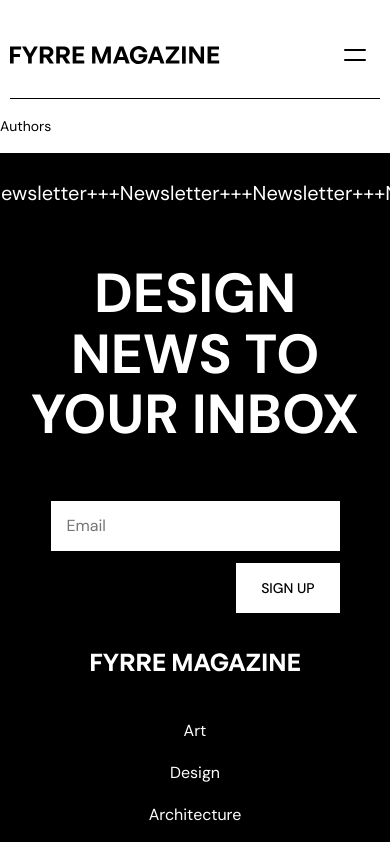
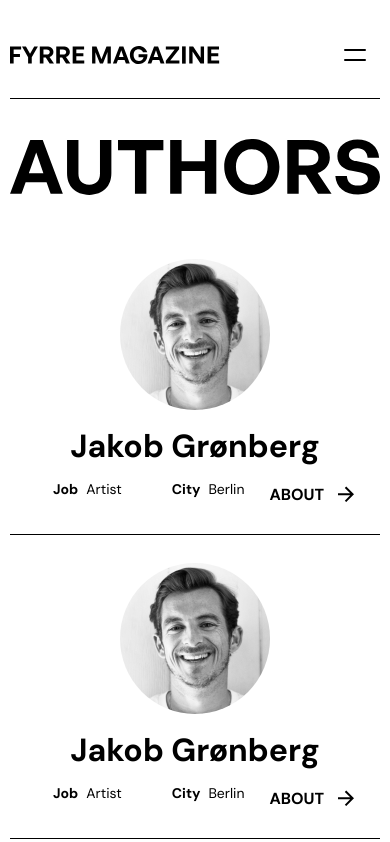
Before and after one commit to den-ffv/magazine, a React (Vite) app: page /authors in a window 390 px wide. Shown: the top 842 px of the page. Built offline with nearby package versions, Linux system fonts and the light colour scheme.

Commit message:
created authors, podcast, magazin pages

```diff
--- /dev/null
+++ b/src/components/AuthorCard/AuthorCard.jsx
@@ -0,0 +1,31 @@
+import React from "react";
+import { Link } from "react-router-dom";
+import "./AuthorCard.scss";
+import author from "../../img/author.jpg";
+import ButtonAll from "../ButtonAll/ButtonAll";
+
+function AuthorCard() {
+  return (
+    <div className='author'>
+      <div className='author__wrapepr'>
+        <img className='author__img' src={author} alt='author' />
+        <h2 className='home-post__title home-author-card__title'>
+          Jakob Grønberg
+        </h2>
+      </div>
+      <div className='author__contetn'>
+        <div class='text-content__information-post author__information-post'>
+          <p>
+            <span>Job</span>Artist
+          </p>
+          <p>
+            <span>City</span>Berlin
+          </p>
+          <ButtonAll to={"full-author"} text={"About"} />
+        </div>
+      </div>
+    </div>
+  );
+}
+
+export default AuthorCard;
--- /dev/null
+++ b/src/components/AuthorCard/AuthorCard.scss
@@ -0,0 +1,98 @@
+.author {
+  display: flex;
+  align-items: center;
+  border-bottom: 1px solid #000;
+  justify-content: space-between;
+  padding: 0px 0px 48px 0px;
+  margin: 0px 0px 48px 0px;
+  &:last-child{
+    border: 0;
+  }
+  &__img{
+    border-radius: 50%;
+    margin: 0 48px 0 0;
+  }
+  &__wrapepr{
+    display: flex;
+    align-items:center;
+  }
+  h2 {
+    margin: 0;
+  }
+  &__contetn {
+    display: flex;
+    align-items: center;
+  }
+  &__information-post {
+    margin: 0px 0px 0px 0px;
+    p{
+      margin: 0px 90px 0px 0px;
+    }
+  }
+}
+@media(max-width: 950px){
+  .author {
+    display: flex;
+    align-items: center;
+    border-bottom: 1px solid #000;
+    justify-content: space-between;
+    padding: 0px 0px 48px 0px;
+    margin: 0px 0px 48px 0px;
+
+    flex-direction: column;
+
+    &:last-child{
+      border: 0;
+    }
+    &__img{
+      border-radius: 50%;
+      margin: 0 48px 0 0;
+    }
+    &__wrapepr{
+      display: flex;
+      align-items:center;
+    }
+
+    &__contetn {
+      display: flex;
+      align-items: center;
+    }
+    &__information-post {
+      flex-direction: row;
+      margin: 20px 0px 0px 0px;
+      p{
+        margin: 0px 50px 0px 0px;
+      }
+    }
+  }
+}
+@media(max-width: 425px){
+  .author {
+    padding: 0px 0px 28px 0px;
+    margin: 0px 0px 28px 0px;
+
+    &__img{
+      margin: 0 0 20px 0;
+    }
+    &__wrapepr{
+      flex-direction: column;
+    }
+
+    &__contetn {
+      display: flex;
+      align-items: center;
+    }
+    &__information-post {
+      flex-direction: row;
+      flex-wrap: wrap;
+      justify-content: space-around;
+      margin: 20px 0px 0px 0px;
+      p{
+        margin: 0px 25px 10px 25px;
+        &:last-child{
+          margin: 0;
+        }
+      }
+    }
+  }
+}
--- a/src/components/Header/Header.scss
+++ b/src/components/Header/Header.scss
@@ -4,7 +4,7 @@
   width: 100%;
   justify-content: space-between;
   align-items: center;
-  padding: 60px 0px 18px 0px;
+  padding: 68px 0px 18px 0px;
   border-bottom: 1px solid #000;
 }
 // .logo {
--- a/src/components/HomePodcast/HomePodcast.jsx
+++ b/src/components/HomePodcast/HomePodcast.jsx
@@ -4,7 +4,7 @@
 import { Link } from "react-router-dom";
 function HomePodcast() {
   return (
-    <Link to={'full-podcast'}>
+    <Link to={'/full-podcast'}>
       <div className='home-podcast-card'>
         <img src={podcastImg} alt='' />
         <h2 className='home-post__title home-podcast-card__title'>
--- /dev/null
+++ b/src/components/MagazinePost/MagazinePost.jsx
@@ -0,0 +1,47 @@
+import React from "react";
+import { Link } from "react-router-dom";
+import "./MagazinePost.scss";
+import homePost from "../../img/home-post.png";
+function MagazinPost() {
+  return (
+    <Link to={"/fullpost"}>
+      <div className='magazine-post-conteiter'>
+        <div className='text-content__information-post home-post-information-post'>
+          <div>
+            <p>
+              <span>Date</span>16. March 2022
+            </p>
+          </div>
+          <div>
+            <p className='text-content__tag'>art</p>
+          </div>
+        </div>
+        <img src={homePost} alt='img home post' />
+        <div>
+          <div>
+            <h2 className='home-post__title'>Hope dies last</h2>
+            <p className='home-post__paragraph text-content__paragraph'>
+              Lorem ipsum dolor sit amet, consectetur adipiscing elit, sed do
+              eiusmod tempor incididunt ut labore et dolore magna aliqua.
+              Egestas dui id ornare arcu odio ut sem. Cras ornare arcu dui
+              vivamus arcu felis bibendum ut. Porttitor leo a diam.
+            </p>
+          </div>
+          <div className='text-content__information-post home-post-information-post'>
+            <div>
+              <p>
+                <span>Text</span>Jakob Gronberg
+              </p>
+
+              <p>
+                <span>Duration</span>1 Min
+              </p>
+            </div>
+          </div>
+        </div>
+      </div>
+    </Link>
+  );
+}
+
+export default MagazinPost;
--- /dev/null
+++ b/src/components/MagazinePost/MagazinePost.scss
@@ -0,0 +1,23 @@
+.magazine-post-conteiter{
+  box-sizing: border-box;
+  max-width: 506px;
+  border: 1px solid #000;
+  padding: 48px;
+  margin-bottom: -1px;
+  margin-right: -1px;
+  img{
+    width: 100%;
+    margin: 32px 0px 32px 0px;
+  }
+}
+@media(max-width: 940px){
+  .magazine-post-conteiter{
+    max-width: 506px;
+    border: 1px solid #000;
+    padding: 25px;
+    img{
+      width: 100%;
+      margin: 15px 0px 15px 0px;
+    }
+  }
+}
--- /dev/null
+++ b/src/components/PodcastCard/PodcastCard.jsx
@@ -0,0 +1,32 @@
+import React from "react";
+import { Link } from "react-router-dom";
+import "./PodcastCard.scss";
+import podcastImg from "../../img/podcast-cover.jpg";
+import ButtonAll from "../ButtonAll/ButtonAll";
+
+function PodcastCard() {
+  return (
+    <div className='author podcast'>
+      <div className='author__wrapepr'>
+        <p className='podcast__number'>04</p>
+        <img className='podcast__img' src={podcastImg} alt='author' />
+        <h2 className='home-post__title podcast__title'>
+          The hidden messages of Jack Nielson
+        </h2>
+      </div>
+      <div className='author__contetn'>
+        <div class='text-content__information-post podcast__information-post'>
+          <p>
+            <span>Date</span>16. March 2022
+          </p>
+          <p>
+            <span>Duration</span>1hr 20min
+          </p>
+          <ButtonAll to={"full-podcast"} text={"Listen"} />
+        </div>
+      </div>
+    </div>
+  );
+}
+
+export default PodcastCard;
--- /dev/null
+++ b/src/components/PodcastCard/PodcastCard.scss
@@ -0,0 +1,50 @@
+.podcast {
+  &__number {
+    font-weight: 700;
+    font-size: 24px;
+    line-height: 120%;
+  }
+  &__img {
+    width: 240px;
+    margin: 0px 65px 0px 67px;
+  }
+  &__title {
+    max-width: 512px;
+  }
+  &__information-post {
+    margin: 0;
+    p {
+      margin: 0px 62px 0px 0px;
+    }
+  }
+}
+@media(max-width: 950px){
+  .podcast {
+    &__information-post {
+      margin: 30px 0px 0px 0px;
+      p {
+        margin: 0px 0px 10px 0px;
+      }
+    }
+  }
+}
+@media(max-width: 650px){
+  @media(max-width: 950px){
+    .podcast {
+      &__img {
+        width: 240px;
+        margin: 10px 5px 20px 5px;
+      }
+      &__title {
+        max-width: 312px;
+        text-align: center;
+      }
+      &__information-post {
+        margin: 30px 0px 0px 0px;
+        p {
+          margin: 0px 0px 10px 0px;
+        }
+      }
+    }
+  }
+}
--- a/src/pages/Authors.jsx
+++ b/src/pages/Authors.jsx
@@ -1,9 +1,23 @@
-import React from 'react'
+import React from "react";
+import authorsImg from "../img/authors.svg";
+import AuthorCard from "../components/AuthorCard/AuthorCard";
 
 function Authors() {
   return (
-    <div>Authors</div>
-  )
+    <div className='wrapper'>
+      <div >
+        <img className='header-img' src={authorsImg} alt='authors' />
+      </div>
+      <div className="authors-page-wrapper">
+        <AuthorCard/>
+        <AuthorCard/>
+        <AuthorCard/>
+        <AuthorCard/>
+        <AuthorCard/>
+        <AuthorCard/>
+      </div>
+    </div>
+  );
 }
 
-export default Authors
+export default Authors;
--- a/src/pages/Magazine.jsx
+++ b/src/pages/Magazine.jsx
@@ -1,9 +1,57 @@
-import React from 'react'
+import React from "react";
+import magazineImg from "../img/magazine.svg";
+import MagazinPost from "../components/MagazinePost/MagazinePost";
+import ButtonAll from "../components/ButtonAll/ButtonAll";
 
 function Magazine() {
   return (
-    <div>Magazine</div>
-  )
+    <div className='wrapper'>
+      <div>
+        <img className='header-img' src={magazineImg} alt='magazine' />
+      </div>
+      <div className='magazine-categories'>
+        <p>Categories</p>
+        <div className='magazine-categories__sort'>
+          <a href='#' className='text-content__tag'>
+            all
+          </a>
+          <a href='#' className='text-content__tag'>
+            art
+          </a>
+          <a href='#' className='text-content__tag'>
+            Street Art
+          </a>
+          <a href='#' className='text-content__tag'>
+            Sculptures
+          </a>
+        </div>
+      </div>
+      <div className='magazine-posts-wrapper'>
+        <MagazinPost />
+        <MagazinPost />
+        <MagazinPost />
+        <MagazinPost />
+        <MagazinPost />
+        <MagazinPost />
+        <MagazinPost />
+        <MagazinPost />
+        <MagazinPost />
+        <MagazinPost />
+        <MagazinPost />
+        <MagazinPost />
+        <MagazinPost />
+        <MagazinPost />
+        <MagazinPost />
+        <MagazinPost />
+        <MagazinPost />
+        <MagazinPost />
+      </div>
+      {/* <div className="magazine__next-btn"> next <img src="" alt="" /></div> */}
+      <div className='magazine-next-btn'>
+        <ButtonAll to={"authors"} text={"next"} />
+      </div>
+    </div>
+  );
 }
 
-export default Magazine
+export default Magazine;
--- a/src/pages/Podcast.jsx
+++ b/src/pages/Podcast.jsx
@@ -1,9 +1,23 @@
-import React from 'react'
+import React from "react";
+import podcastImg from "../img/podcast.svg"
+import PodcastCard from '../components/PodcastCard/PodcastCard';
 
 function Podcast() {
   return (
-    <div>Podcast</div>
-  )
+    <div className='wrapper'>
+      <div >
+        <img className='header-img' src={podcastImg} alt='podcast' />
+      </div>
+      <div className="podcast-page-wrapper">
+        <PodcastCard/>
+        <PodcastCard/>
+        <PodcastCard/>
+        <PodcastCard/>
+        <PodcastCard/>
+
+      </div>
+    </div>
+  );
 }
 
-export default Podcast
+export default Podcast;
--- a/src/pages/pages.scss
+++ b/src/pages/pages.scss
@@ -44,6 +44,84 @@
     grid-template-columns: repeat(2, 1fr);
   }
 }
+//=========== magazine pages=========
+
+.magazine-categories {
+  display: flex;
+  justify-content: space-between;
+  align-items: center;
+  margin: 50px 0px 70px 0px;
+  p {
+    text-transform: uppercase;
+    font-weight: 700;
+    font-size: 16px;
+    line-height: 21px;
+  }
+  &__sort {
+    display: flex;
+    a {
+      margin: 0px 0px 0px 12px;
+    }
+  }
+}
+.magazine-posts-wrapper {
+  display: grid;
+  grid-template-columns: repeat(3, 1fr);
+}
+.magazine-next-btn {
+  display: flex;
+  justify-content: end;
+  margin: 96px 0px 192px 0px;
+}
+
+// ========authors page========
+
+.authors-page-wrapper {
+  margin: 44px 0px 117px 0px;
+}
+.podcast-page-wrapper {
+  margin: 140px 0px 119px 0px;
+}
+
+@media (max-width: 1150px) {
+  .magazine-posts-wrapper {
+    display: grid;
+    grid-template-columns: repeat(2, 1fr);
+  }
+}
+@media (max-width: 670px) {
+  .magazine-categories {
+    display: block;
+    justify-content: space-between;
+    align-items: center;
+    margin: 10px 0px 20px 0px;
+    p {
+      padding: 0px 0px 10px 0px;
+    }
+    &__sort {
+      display: flex;
+      align-items: center;
+      flex-wrap: wrap;
+      a {
+        margin: 0px 12px 10px 0px;
+      }
+    }
+  }
+  .magazine-posts-wrapper {
+    display: flex;
+    flex-direction: column;
+    align-items: center;
+  }
+  .magazine-next-btn {
+    display: flex;
+    justify-content: center;
+    margin: 35px 0px 10px 0px;
+  }
+  .podcast-page-wrapper {
+    margin: 40px 0px 55px 0px;
+  }
+}
+
 @media (max-width: 990px) {
   .flex-wrapper {
     flex-direction: column-reverse;
@@ -69,7 +147,6 @@
       margin: 92px 0px 0px 0px;
       display: flex;
       flex-direction: column;
-
     }
   }
 }
```
